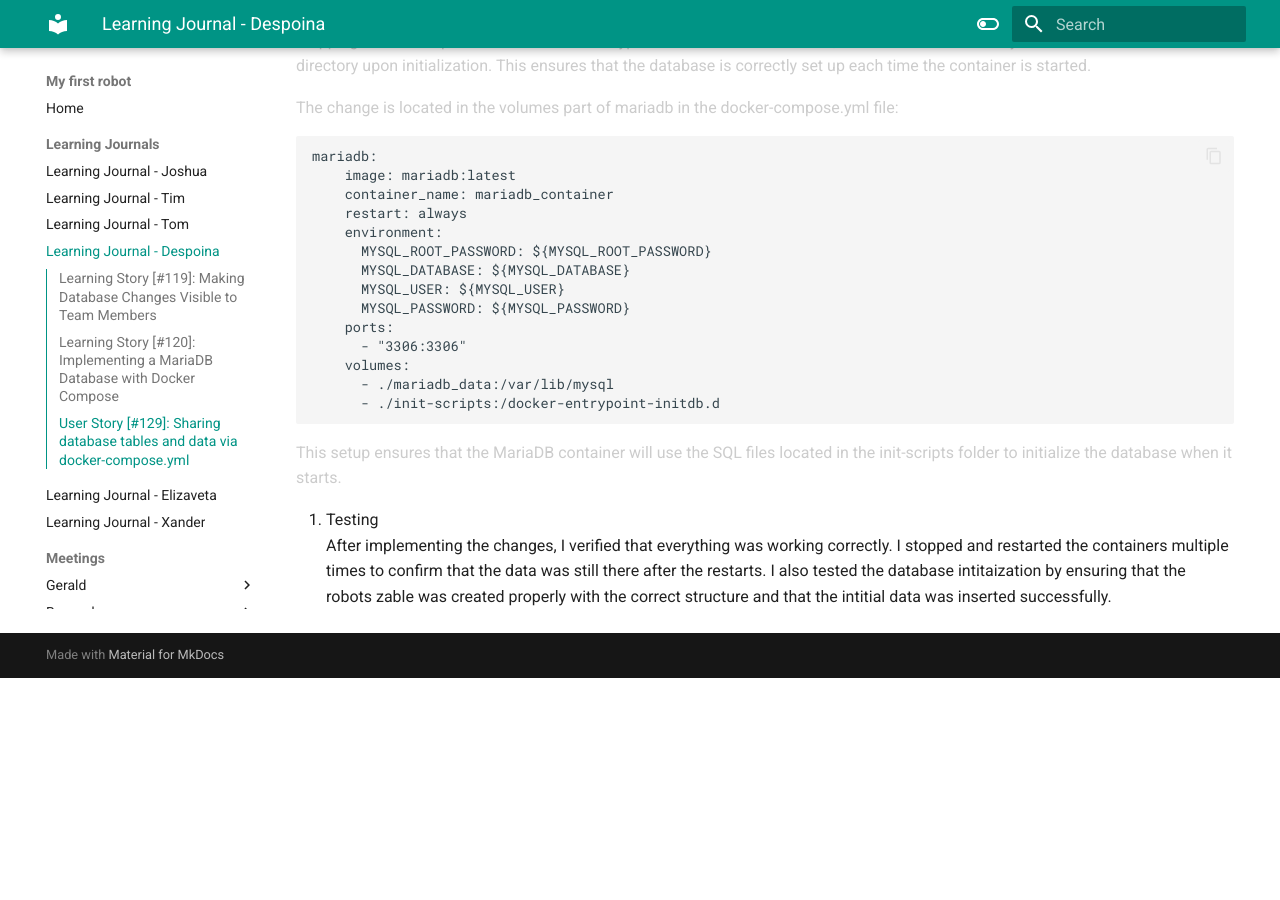
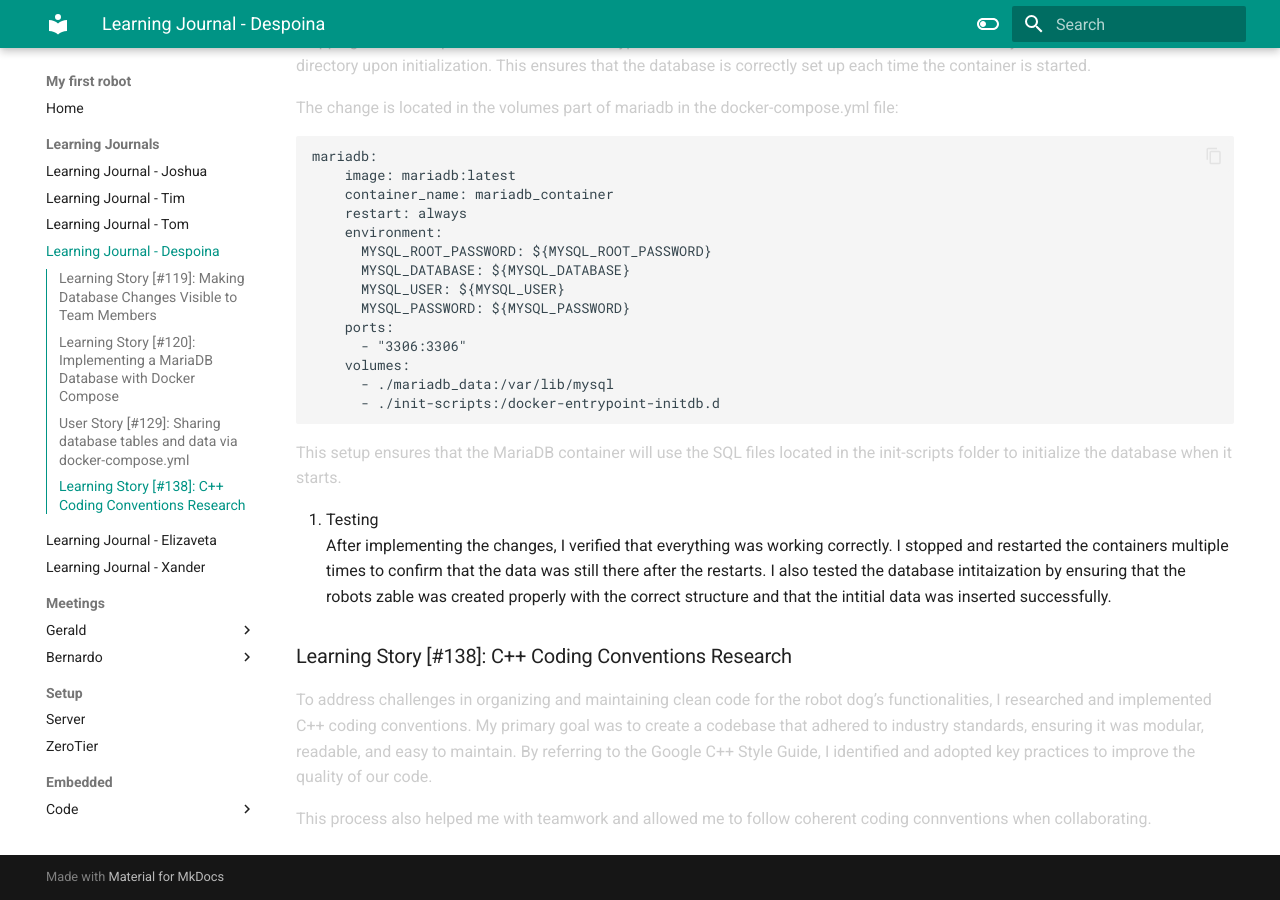
Before and after one commit to VioletHarmon2002/MyFirstRobot, an MkDocs documentation site: the page built from docs/Learning Journals/learning-journal-despoina.md, in a window 1280 px wide and 900 px high, scrolled down 2398 px. Built offline with MkDocs 1.6.1 and Material for MkDocs 9.7.7, drawn with Linux system fonts in a browser that asks for light colours; before the commit the page ends 3076 px from its top, so only the background shows below that.

Commit message:
Added: introduction for learning story #138

```diff
--- a/docs/Learning Journals/learning-journal-despoina.md
+++ b/docs/Learning Journals/learning-journal-despoina.md
@@ -131,3 +131,8 @@ This setup ensures that the MariaDB container will use the SQL files located in
 
 4. Testing
 After implementing the changes, I verified that everything was working correctly. I stopped and restarted the containers multiple times to confirm that the data was still there after the restarts. I also tested the database intitaization by ensuring that the robots zable was created properly with the correct structure and that the intitial data was inserted successfully.
+
+### Learning Story [#138]: C++ Coding Conventions Research
+To address challenges in organizing and maintaining clean code for the robot dog’s functionalities, I researched and implemented C++ coding conventions. My primary goal was to create a codebase that adhered to industry standards, ensuring it was modular, readable, and easy to maintain. By referring to the Google C++ Style Guide, I identified and adopted key practices to improve the quality of our code.
+
+This process also helped me with teamwork and allowed me to follow coherent coding connventions when collaborating.
```
